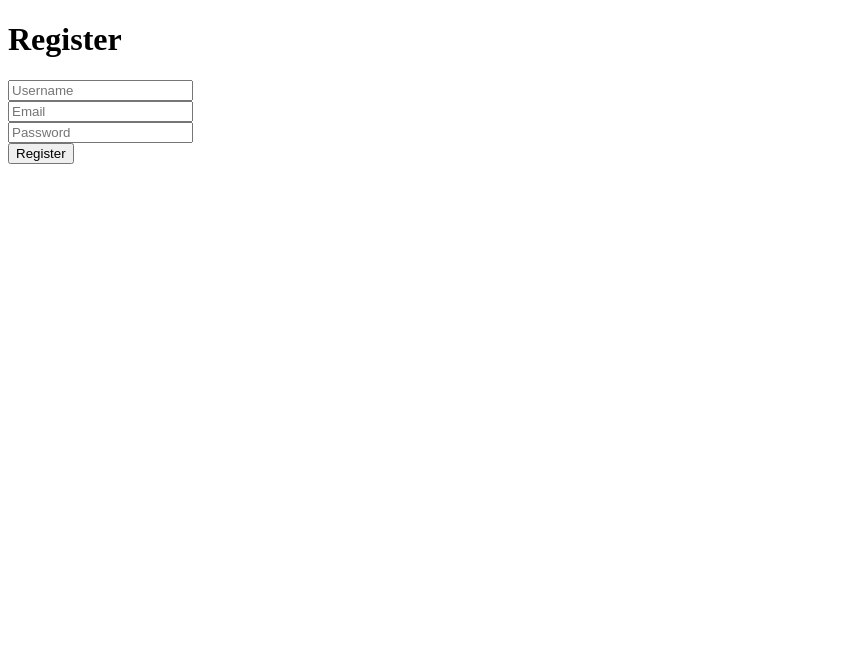
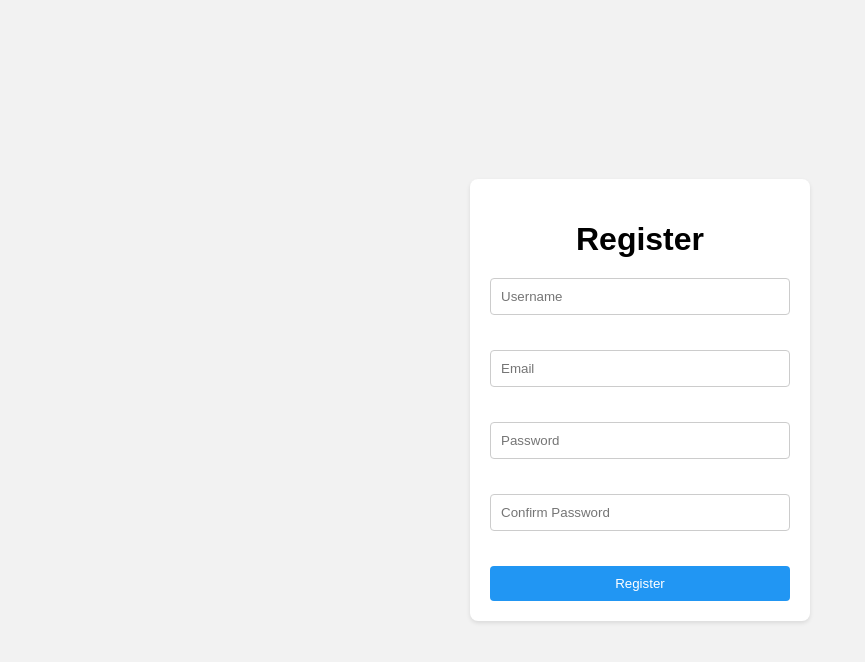
Before and after one commit to bayuwisnu92/chating, a website: page app/views/register.html in a window 1280 px wide. Shown: the whole page, without its empty margins (0-865 px from the left). Drawn offline with Linux system fonts and the light colour scheme.

Commit message:
login register

```diff
--- a/app/routes/userRoutes.js
+++ b/app/routes/userRoutes.js
@@ -3,6 +3,7 @@ const router = express.Router();
 const userController = require('../controllers/userController');
 
 router.get('/login', userController.getLoginPage);
+router.get('/register', userController.getRegisterPage);
 
 router.post('/register', userController.registerUser);
 router.post('/login', userController.loginUser);
--- a/app/views/register.html
+++ b/app/views/register.html
@@ -4,14 +4,83 @@
   <meta charset="UTF-8">
   <meta name="viewport" content="width=device-width, initial-scale=1.0">
   <title>Register</title>
+  <style>
+    body {
+      font-family: Arial, sans-serif;
+      background-color: #f2f2f2;
+      margin: 0;
+      padding: 0;
+      display: flex;
+      justify-content: center;
+      align-items: center;
+      height: 100vh;
+    }
+
+    .container {
+      background-color: #fff;
+      border-radius: 8px;
+      box-shadow: 0 2px 4px rgba(0, 0, 0, 0.1);
+      padding: 20px;
+      width: 300px;
+    }
+
+    h1 {
+      text-align: center;
+      margin-bottom: 20px;
+    }
+
+    input[type="text"],
+    input[type="email"],
+    input[type="password"] {
+      width: 100%;
+      padding: 10px;
+      margin-bottom: 15px;
+      border: 1px solid #ccc;
+      border-radius: 4px;
+      box-sizing: border-box;
+    }
+
+    button {
+      width: 100%;
+      background-color: #2196F3;
+      color: #fff;
+      padding: 10px;
+      border: none;
+      border-radius: 4px;
+      cursor: pointer;
+    }
+
+    button:hover {
+      background-color: #0b7dda;
+    }
+
+    .form-group {
+      margin-bottom: 20px;
+    }
+
+    .form-group:last-child {
+      margin-bottom: 0;
+    }
+  </style>
 </head>
 <body>
-  <h1>Register</h1>
-  <form action="/api/users/register" method="post">
-    <input type="text" name="username" placeholder="Username" required><br>
-    <input type="email" name="email" placeholder="Email" required><br>
-    <input type="password" name="password" placeholder="Password" required><br>
-    <button type="submit">Register</button>
-  </form>
+  <div class="container">
+    <h1>Register</h1>
+    <form action="/user/register" method="post">
+      <div class="form-group">
+        <input type="text" name="username" placeholder="Username" required>
+      </div>
+      <div class="form-group">
+        <input type="email" name="email" placeholder="Email" required>
+      </div>
+      <div class="form-group">
+        <input type="password" name="password" placeholder="Password" required>
+      </div>
+      <div class="form-group">
+        <input type="password" name="confirm_password" id="confirm_password" placeholder="Confirm Password" required>
+      </div>
+      <button type="submit">Register</button>
+    </form>
+  </div>
 </body>
 </html>
--- a/package.json
+++ b/package.json
@@ -18,6 +18,7 @@
   "homepage": "https://github.com/bayuwisnu92/chating#readme",
   "dependencies": {
     "bcrypt": "^5.1.1",
+    "body-parser": "^1.20.2",
     "express": "^4.19.2",
     "mysql2": "^3.9.7",
     "pg": "^8.11.5",
```
Also changed, not shown: app/controllers/userController.js (+15 -5 lines), app/views/login.html (+69 -6 lines), server.js (+8 -0 lines).
